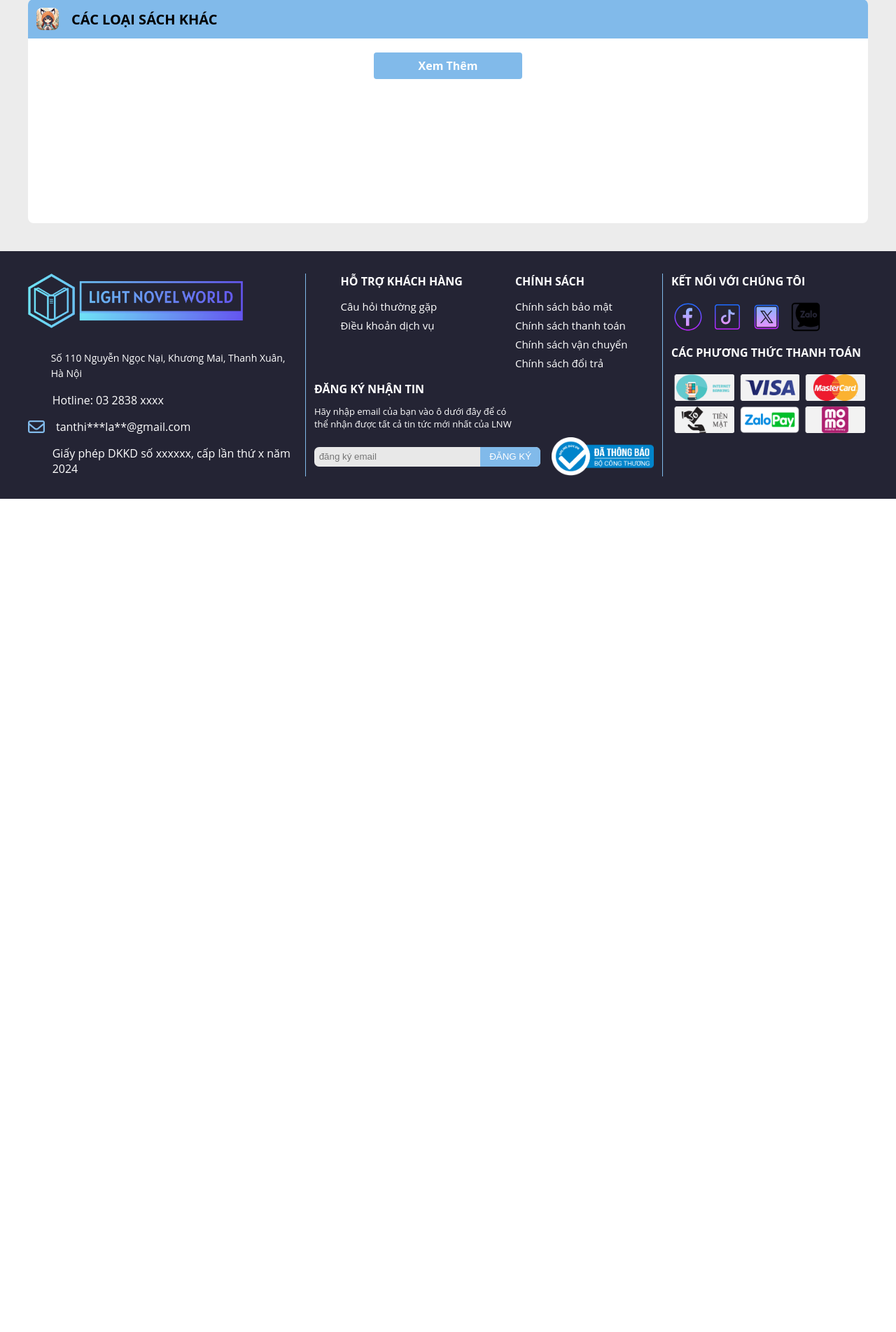
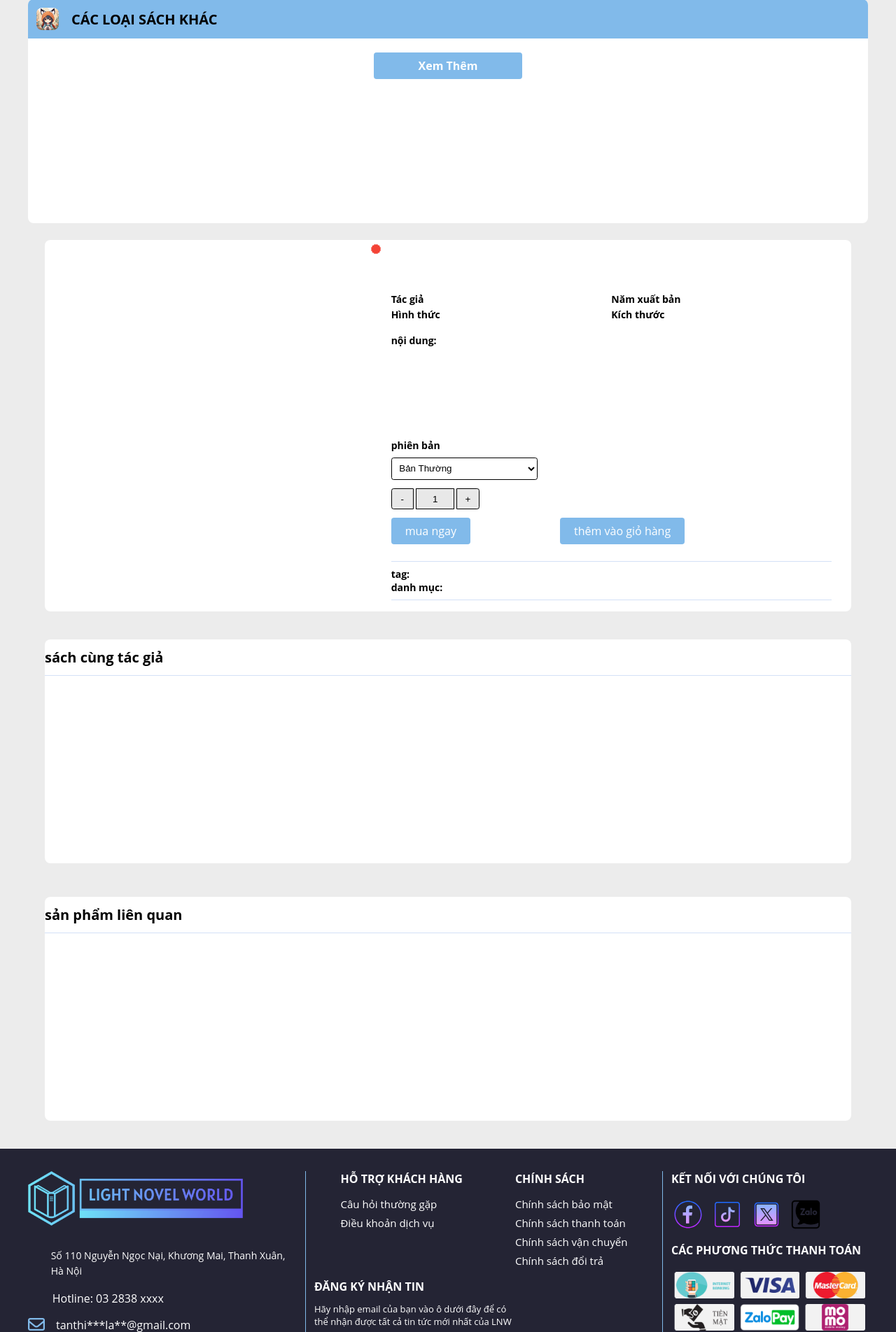
Before and after one commit to KieuTanTai/ReworkWeb2, a PHP site: page / in a window 1280 px wide. Shown: the part 2354-4258 px from the top of the page at 70% size. Before the commit the page ends 3067 px from the top, so only its background shows below. Run offline with PHP 8.4, Linux system fonts and the light colour scheme; some web fonts are replaced.

Commit message:
add base for form detail_product, for cart

```diff
--- a/app/views/detail_product.php
+++ b/app/views/detail_product.php
@@ -0,0 +1,127 @@
+<?php
+function renderDetailProduct()
+{
+     ?>
+     <!-- detail product -->
+     <div id="detail-content" class="grid-col col-l-12 col-m-12 col-s-12">
+          <section class="detail-product-container grid-col col-l-12 col-m-12 col-s-12 margin-bottom-16">
+               <div class="detail-block">
+                    <div class="block-product grid-col col-l-5 col-m-12 col-s-12">
+                         <div class="product-image">
+                              <div class="flex justify-center">
+                                   <img src="" alt="">
+                              </div>
+                              <div class="sale-off font-bold">Hết hàng</div>
+                         </div>
+                         <div class="sale-label"></div>
+                    </div>
+
+                    <div class="grid-col col-l-7 col-m-12 col-s-12">
+                         <div>
+                              <div class="product-title">
+                                   <h1 class="font-size-26 capitalize font-light"></h1>
+                                   <div class="product-id margin-y-12 font-size-14 opacity-0-8">
+                                   </div>
+                              </div>
+                              <div class="block-product-price margin-bottom-12">
+                                   <span class="price new-price font-bold padding-right-8 font-size-26"></span>
+                                   <del class="price old-price font-size-26"></del>
+                              </div>
+                              <div class="product-info grid-col col-l-12 col-m-12 col-s-12 no-gutter flex margin-bottom-12">
+                                   <div class="grid-col col-l-6 col-m-6 col-s-12 no-gutter">
+                                        <strong>Tác giả</strong>
+                                        <div class="b-author"></div>
+                                   </div>
+                                   <div class="grid-col col-l-6 col-m-6 col-s-12 no-gutter">
+                                        <strong>Năm xuất bản</strong>
+                                        <div class="b-release opacity-0-8"></div>
+                                   </div>
+                                   <div class="grid-col col-l-6 col-m-6 col-s-12 no-gutter">
+                                        <strong>Hình thức</strong>
+                                        <div class="b-format opacity-0-8"></div>
+                                   </div>
+                                   <div class="grid-col col-l-6 col-m-6 col-s-12 no-gutter">
+                                        <strong>Kích thước</strong>
+                                        <div class="b-size opacity-0-8"></div>
+                                   </div>
+                              </div>
+
+                              <div class="short-desc">
+                                   <strong class="font-size-14">nội dung:</strong>
+                                   <div class="font-size-14 opacity-0-8"></div>
+                              </div>
+
+                              <div class="product-selector margin-top-16">
+                                   <label>
+                                        <div class="margin-bottom-8">
+                                             <p class="font-size-14 font-bold margin-bottom-8">
+                                                  phiên bản</p>
+                                        </div>
+                                        <div class="margin-bottom-12 grid-col col-l-4 col-m-3 col-s-5 no-gutter">
+                                             <select name="product-selector" id="product-selector-options">
+                                                  <option value="special">bản đặc biệt</option>
+                                                  <option value="normal" selected>bản thường
+                                                  </option>
+                                             </select>
+                                        </div>
+                                   </label>
+                                   <div class="quantity-box margin-bottom-12 grid-col col-l-2-4 col-m-3 col-s-5 no-gutter">
+                                        <input type="button" value="-" class="reduce">
+                                        <input type="text" name="quantity" id="quantity" placeholder="1" value="1"
+                                             class="quantity-cart">
+                                        <input type="button" value="+" class="increase">
+                                   </div>
+                                   <div
+                                        class="grid-col col-l-8 col-m-6 col-s-12 no-gutter flex justify-space-between margin-bottom-12">
+                                        <div class="buy-btn button margin-bottom-8">mua ngay
+                                        </div>
+                                        <div class="add-to-cart button margin-bottom-8">thêm
+                                             vào giỏ hàng</div>
+                                   </div>
+                              </div>
+                              <div class="product-tags margin-top-16">
+                                   <div class="flex font-size-14">
+                                        <strong class="margin-right-8">tag:</strong>
+                                        <p></p>
+                                   </div>
+                                   <div class="flex font-size-14">
+                                        <strong class="margin-right-8">danh mục:</strong>
+                                        <p></p>
+                                   </div>
+                              </div>
+                         </div>
+                    </div>
+               </div>
+          </section>
+
+          <!-- show books same author -->
+          <section id="same-author-container" class="container grid-col col-l-12 col-m-12 col-s-12">
+               <div class="category-tab">
+                    <div class="list-title margin-bottom-12 padding-top-12 padding-bottom-12">
+                         <strong class="font-size-20">sách cùng tác giả</strong>
+                    </div>
+
+                    <!-- container for products -->
+                    <div class="product-container flex full-height align-center justify-start">
+                    </div>
+               </div>
+          </section>
+
+          <!-- show books same tags -->
+          <section id="product-like-container" class="container grid-col col-l-12 col-m-12 col-s-12">
+               <div class="category-tab">
+                    <div class="list-title margin-bottom-12 padding-top-12 padding-bottom-12">
+                         <strong class="font-size-20">sản phẩm liên quan</strong>
+                    </div>
+
+                    <!-- container for products -->
+                    <div class="product-container flex full-height align-center justify-start">
+                    </div>
+               </div>
+          </section>
+     </div>
+     <?php
+}
+?>
+
+<!-- logic for setup container for detail, image is here! -->
--- a/public/index.php
+++ b/public/index.php
@@ -8,7 +8,7 @@ session_start();
 <head>
      <meta charset="UTF-8" />
      <meta name="viewport" content="width=device-width, initial-scale=1.0" />
-     <meta name="description" content="Shop Mobile " />
+     <meta name="description" content="Shop Mobile" />
      <link rel="shortcut icon" href="./assets/images/icons/web_logo/main-logo.ico" type="image/x-icon" />
      <link rel="stylesheet" href="./assets/fonts/fontawesome-6.6.0/css/all.min.css" />
      <link rel="stylesheet" href="./assets/css/index.css" />
@@ -20,6 +20,7 @@ session_start();
           <header id="header-container">
                <?php
                require "../app/views/header-footer.php";
+               require"../app/views/detail_product.php";
                renderHeader();
                ?>
           </header>
@@ -276,6 +277,9 @@ session_start();
                                         </div>
                                    </section>
 
+                                   <!-- TEST FORM -->
+                                   <?php renderDetailProduct(); ?>
+
                                    <!-- FOR ADMIN CONTENT!!!! -->
                                    <section class="grid-col col-l-12 no-gutter margin-y-16 full-width"></section>
                               </div>
```
Also changed, not shown: app/views/cart.php (+210 -0 lines), app/views/search_result.php (+13 -0 lines).
